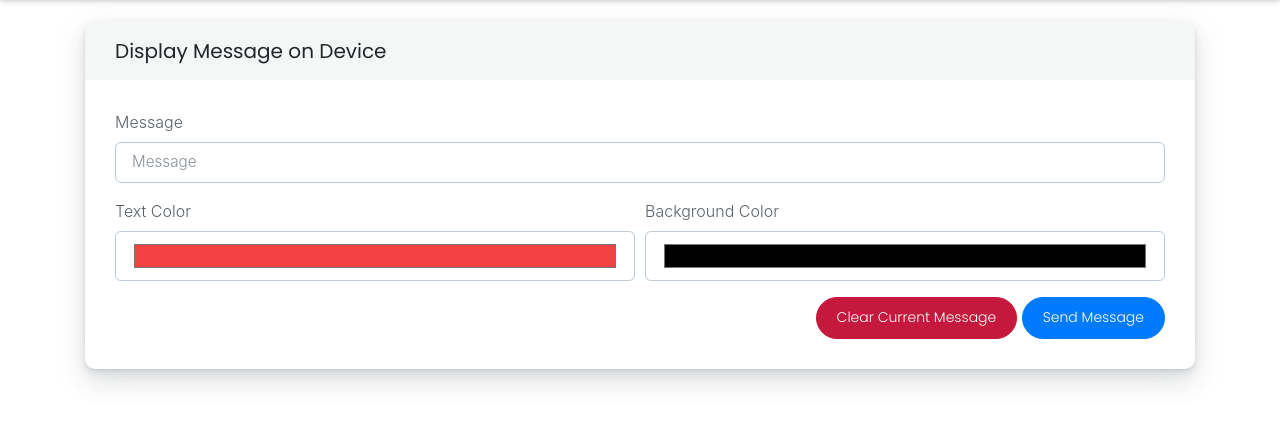
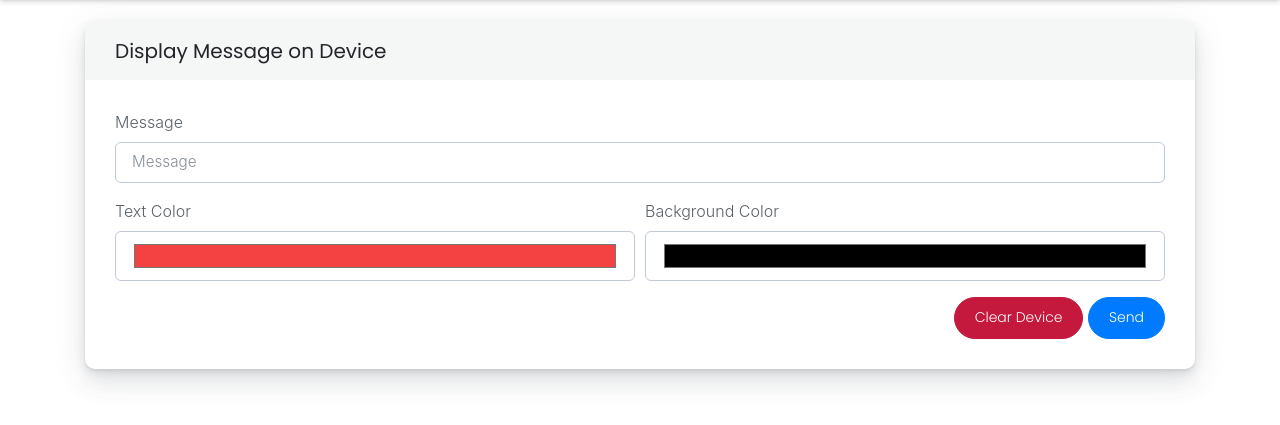
Before and after one commit to crutlandTAG/pi-tft-node-webapp, a website: page src/client/build/index.html in a window 1280 px wide. Shown: the part 71-496 px from the top of the page. Drawn offline with nearby package versions, Linux system fonts and the light colour scheme.

Commit message:
changed button text

```diff
--- a/src/client/build/index.html
+++ b/src/client/build/index.html
@@ -76,8 +76,8 @@
               </div>
             </div>
             <div style="text-align: right">
-              <button type="button" class="btn btn-danger btn-pill" id="clear-message">Clear Current Message</button>
-              <button type="submit" class="btn btn-primary btn-pill">Send Message</button>
+              <button type="button" class="btn btn-danger btn-pill" id="clear-message">Clear Device</button>
+              <button type="submit" class="btn btn-primary btn-pill">Send</button>
             </div>
           </form>
         </div>
```
